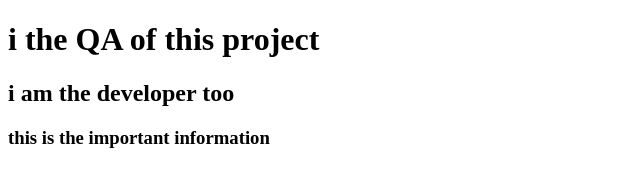
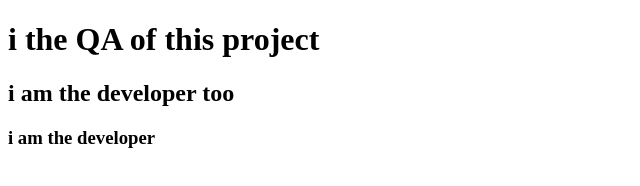
Before and after one commit to SaravananSiva004/dones, a plain HTML site: page index.html in a window 1280 px wide. Shown: the whole page, without its empty margins (0-640 px from the left). Drawn offline with Linux system fonts and the light colour scheme.

Commit message:
i am the developer

```diff
--- a/index.html
+++ b/index.html
@@ -8,7 +8,7 @@
 <body>
     <h1>i the QA of this project</h1>
     <h2>i am the developer too</h2>
-    <h3>this is the important information</h3>
+    <h3>i am the developer</h3>
 
 </body>
 </html>
```
